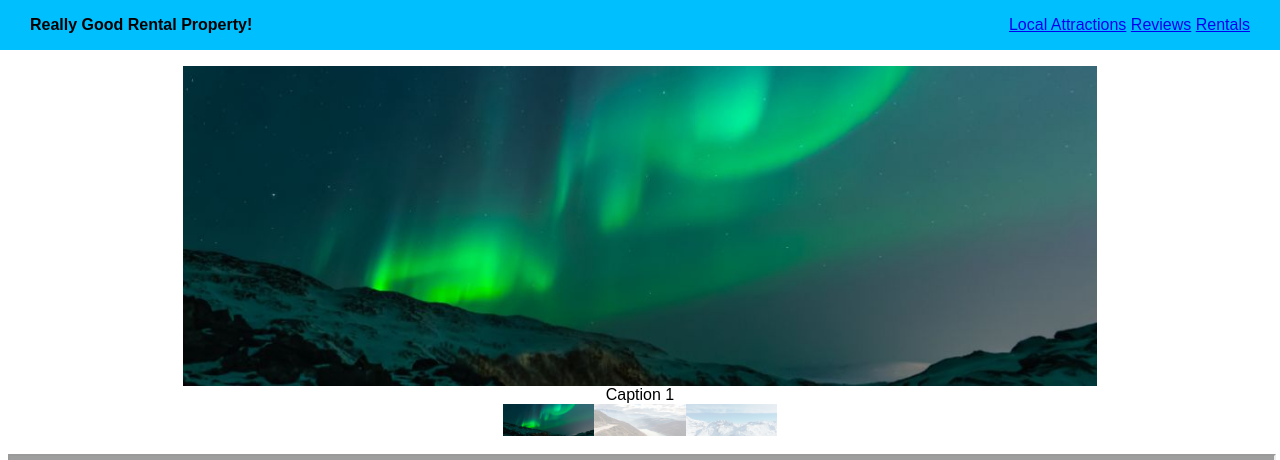
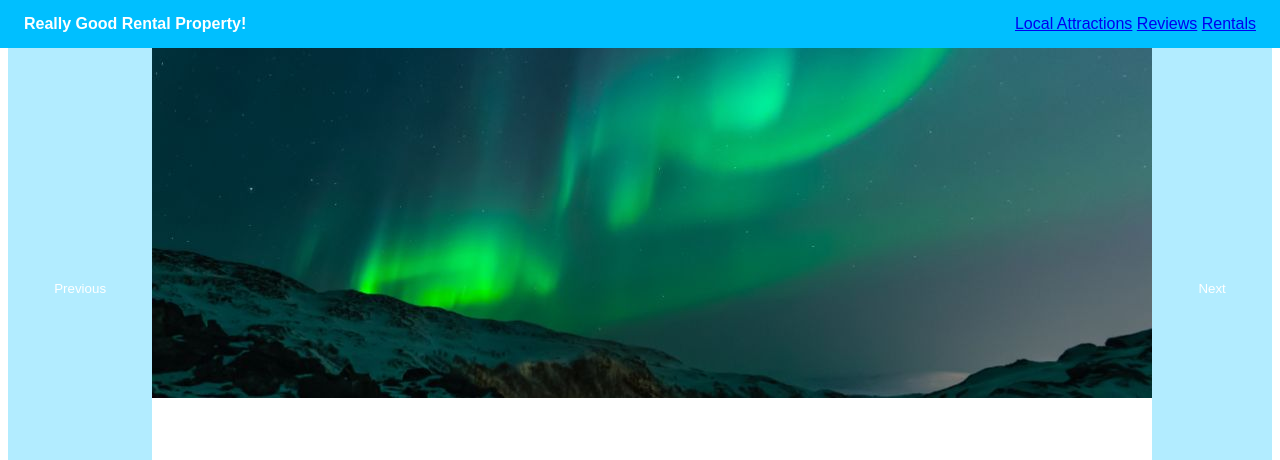
Before and after one commit to SchooledGit/WBcoursework, a Flask app: page / in a window 1280 px wide. Shown: the top 460 px of the page. Run offline with Flask 2, Linux system fonts and the light colour scheme; grey boxes are pictures that could not be loaded.

Commit message:
Heckin great css changes, gallery restructure

```diff
--- a/bookingSite/main.py
+++ b/bookingSite/main.py
@@ -113,13 +113,10 @@ def editAdmin():
 # https://stackoverflow.com/questions/5137497/find-current-directory-and-files-directory
 def loadSlides(pageName):
     # https://www.pythonforbeginners.com/files/reading-and-writing-files-in-python
-    filepath = dir_path + '\\static\\' + pageName + '.csv'
     sList = []
-    with open(filepath, 'r') as inFile:
-        reader = csv.reader(inFile)
-        aList = list(reader)
-        for i in aList:
-            sList.append(Slide('../static/images/' + pageName + '/' + i[0], i[1], i[2], i[3]))
+    tempList = readFile('static\\' + pageName + '.csv')
+    for i in tempList:
+        sList.append(Slide('../static/images/' + pageName + '/' + i[0], i[1], i[2], i[3]))
     return sList
 
 if __name__ == '__main__':
--- a/bookingSite/static/css/defaults.css
+++ b/bookingSite/static/css/defaults.css
@@ -1,36 +1,77 @@
-button {
-  /* CSS to style the buttons to feel more responsive */
+/* style buttons, also makes them feel better */
+button, input[type=submit] {
   background-color: deepskyblue;
   color: white;
-  padding: 14px 20px;
-  margin: 8px 0;
+  padding: 1em 1em;
+  margin: 0;
   border: none;
   cursor: pointer;
-  width: 100%;
 }
 
-.flex-container {
+#navbar {
+  margin: 0;
+  padding: 0;
+  color: white;
+  background-color: deepskyblue;
   position: fixed;
   top: 0;
-  left: 0;
   right: 0;
-  height: 50px;
+  left:0;
+  height: 3em;
   display: flex;
   align-items: center;
   width: 100%;
   justify-content: space-between;
   flex-wrap: nowrap;
-  background: deepskyblue;
+  cursor: default;
 }
 
-.links {
-  padding: 30px;
-}
-
-.title {
-  padding: 30px;
+/* padded from the sides */
+.links, .title {
+  margin: 1.5em;
 }
 
 body {
   margin-top: 3em;
+  font-family: Arial, Verdana, sans-serif;
 }
+
+.flexy {
+  /* centers objects using flexbox */
+  display: flex;
+  justify-content: center;
+  align-items: center;
+  flex-wrap: nowrap;
+}
+
+.container {
+  margin: 0;
+  padding: 0;
+  /* border: solid 1px deepskyblue; */
+  width: 100%;
+}
+
+/* https://www.w3schools.com/css/tryit.asp?filename=trycss_table_fancy */
+table {
+  border-collapse: collapse;
+  width: 100%;
+  text-align: left;
+}
+
+table td, table th {
+  border: 1px solid black;
+  padding: 0.25em;
+}
+
+table th {
+  background-color: deepskyblue;
+  color: white;
+}
+
+table tr:nth-child(even) {
+  background-color: #f2f2f2;
+}
+
+table tr:hover {
+  background-color: #ddd;
+}
--- /dev/null
+++ b/bookingSite/static/css/map.css
@@ -0,0 +1,5 @@
+iframe {
+  width: 100%;
+  height: 100%;
+  border: 0;
+}
--- /dev/null
+++ b/bookingSite/static/css/review.css
@@ -0,0 +1,6 @@
+/* https://stackoverflow.com/questions/5235142/how-to-disable-resizable-property-of-textarea */
+.bigtextbox {
+  resize: none;
+  width: 100%;
+  height: 40em;
+}
--- a/bookingSite/static/css/slideshow.css
+++ b/bookingSite/static/css/slideshow.css
@@ -1,5 +1,4 @@
 /* https://www.w3schools.com/howto/tryit.asp?filename=tryhow_js_slideshow, changed to look a bit better and some els have common looks */
-/* flexbox */
 body {
   overflow-x: hidden;
   overflow-y: scroll;
@@ -9,41 +8,31 @@ body {
 img {
   max-height: 100%;
   max-width: 100%;
-  margin: 0;
 }
 
-.dot-container {
-  display: flex;
-  padding: 0;
-  justify-content: center;
-  align-items: center;
-  flex-wrap: nowrap;
-}
-
-.slideshow-container {
-  width: 100%;
-  margin: 0;
-  position: relative;
+.map {
+  height: 20em;
+  text-align: center;
 }
 
 .slide {
   display: none;
-  height: 20em;
-  max-width: 100%;
-  text-align: center;
+  height: 100%;
+  max-width: 80%;
 }
 
 .caption {
-  color: black;
-  margin: auto;
-  font-size: 1em;
   text-align: center;
+  padding: 0.5em;
 }
 
 .dot {
-  padding: 0;
   border-radius: 50%;
   opacity: 0.3;
+  width: 3em;
+  height: 3em;
+  margin: 0 0.5em;
+  padding: 0;
 }
 
 .dot:hover, .active {
@@ -51,40 +40,10 @@ img {
 }
 
 .prev, .next {
-  height: 24em;
-  width: 25%;
-  top: 0;
-  font-weight: bold;
-  position: absolute;
-  opacity: 0;
-}
-
-.next {
-  right: 0;
+  height: 100%;
+  flex-grow: 1;
+  opacity: 0.3;
 }
 
 .prev:hover, .next:hover {
-  opacity: 0.3;
-}
-
-iframe {
-  width: 100%;
-  height: 100%;
-}
-
-.map-container {
-  width: 100%;
-  height: 20em;
-  text-align: center;
-  border: 0;
-}
-
-button {
-  background-color: deepskyblue;
-  color: white;
-  padding: 14px 20px;
-  margin 0;
-  border: none;
-  cursor: pointer;
-  width: 100px;
-}
+  opacity: 0.8;
--- a/bookingSite/static/rentals.csv
+++ b/bookingSite/static/rentals.csv
@@ -1,3 +1,4 @@
 2018-12-06,2018-12-07,Test,Test: ),false
 2018-12-23,2018-12-24,TESTING,TESTINGEMAIL,false
 2018-12-14,2018-12-21,after looking,email man,true
+2018-12-14,2018-12-17,aaa,as,false
--- a/bookingSite/static/reviews.csv
+++ b/bookingSite/static/reviews.csv
@@ -1 +1,2 @@
 test,2018-12-06,5,test
+AscII,07-12-2018,2,Checking if jinja works!
--- a/bookingSite/templates/home.html
+++ b/bookingSite/templates/home.html
@@ -3,73 +3,75 @@
 
 <head>
 	<title>Holiday Booking</title>
+	<link rel="stylesheet" type="text/css" href="../static/css/defaults.css">
 	<link rel="stylesheet" type="text/css" href="../static/css/slideshow.css">
-	<link rel="stylesheet" type="text/css" href="../static/css/defaults.css">
+	<link rel="stylesheet" type="text/css" href="../static/css/map.css">
 	<link rel="stylesheet" type="text/css" href="../static/css/login.css">
 	<link rel="icon" type="image/png" href="../static/images/icon.png">
 </head>
 
 <body>
-	<header>
-		<div class="flex-container">
+	<header id="navbar">
 		<h4 class="title">Really Good Rental Property!</h4>
 		<div class="links">
 			<a href="/attractions">Local Attractions</a>
 			<a href="/reviews">Reviews</a>
 			<a href="/rentals">Rentals</a>
 		</div>
-		</div>
 	</header>
-
-	</br>
 
 	<!-- https://www.w3schools.com/howto/tryit.asp?filename=tryhow_js_slideshow -->
 	<!-- https://www.w3schools.com/tags/tryit.asp?filename=tryhtml_link_image -->
-	<div class="slideshow-container">
+	<!-- images -->
+	<div class="flexy container" style="height:30em">
+		<button class="prev" onclick="plusSlides(-1)">Previous</button>
+
 		{% for s in slides %}
 		<div class="slide">
 			<a href={{s.reference}}>
 				<img src={{s.source}} alt={{s.source}}>
 			</a>
 		</div>
+		{% endfor %}
+
+		<button class="next" onclick="plusSlides(1)">Next</button>
+	</div>
+	<!-- captions -->
+	<div class="container">
+		{% for s in slides %}
 		<div class="caption">{{s.caption}}</div>
 		{% endfor %}
-
-		<button class="prev" onclick="plusSlides(-1)">Previous</button>
-		<button class="next" onclick="plusSlides(1)">Next</button>
-
-		<div class="dot-container">
+	</div>
+	<!-- dot containerr -->
+	<div class="flexy container">
 		{% for s in slides %}
-			<img class="dot" src={{s.source}} style="border-radius:0;height:2em;width:auto;" onclick="currentSlide({{s.index}})" alt={{s.caption}}>
+		<button class="dot" onclick="currentSlide({{s.index}})">{{s.index}}</button>
 		{% endfor %}
 	</div>
-	</div><br>
 	<script src="../static/js/slideshow.js"></script>
+
+	<br>
 	<!-- https://support.google.com/maps/answer/144361?co=GENIE.Platform%3DDesktop&hl=en
 			https://www.w3schools.com/tags/tag_iframe.asp
 		-->
-	<div class="map-container">
-		<iframe src="https://www.google.com/maps/embed?pb=!1m18!1m12!1m3!1d2422.3180361322597!2d1.2595098161480565!3d52.618096636706575!2m3!1f0!2f0!3f0!3m2!1i1024!2i768!4f13.1!3m3!1m2!1s0x47d9e149d0177b7d%3A0x5a24abc4a36227ba!2s38+Buckingham+Rd%2C+Norwich!5e0!3m2!1sen!2suk!4v1543934062988"></iframe>
-	</div>
+	<iframe class="map container" src="https://www.google.com/maps/embed?pb=!1m18!1m12!1m3!1d2422.3180361322597!2d1.2595098161480565!3d52.618096636706575!2m3!1f0!2f0!3f0!3m2!1i1024!2i768!4f13.1!3m3!1m2!1s0x47d9e149d0177b7d%3A0x5a24abc4a36227ba!2s38+Buckingham+Rd%2C+Norwich!5e0!3m2!1sen!2suk!4v1543934062988"></iframe>
 
 	<button onclick="document.getElementById('popuplogin').style.display='block'">Admin Login</button>
-
 	<div id="popuplogin" class="modal">
 		<form class="modal-content animate" action="adminlogin" method="post">
-			<span onclick="document.getElementById('popuplogin').style.display='none'" class="close" title="Close Modal">&times;</span>
-			<div class="login">
+			<button title="Close Modal" class="close" onclick="document.getElementById('popuplogin').style.display='none'">&times;</button><br>
 
-				<label for "user"><b>Username</b></label>
+			<label for "user">Username</label>
 			<input type="text" placeholder="Enter Username" name="user" required>
 
-				<label for "pass"><b>Password</b></label> <br>
+			<label for "pass">Password</label>
 			<input type="password" placeholder="Enter Password" name="pass" required>
 
 			<button type="submit" value="submit">Submit</button>
 	</div>
-	</div>
 	</form>
 	<script src="../static/js/closemodal.js"></script>
+
 </body>
 
 </html>
```
Also changed, not shown: bookingSite/static/css/forallstyle.css (deleted, +0 -30 lines), bookingSite/static/css/login.css (+20 -19 lines), bookingSite/templates/admin.html (+4 -6 lines), bookingSite/templates/attractions.html (+21 -14 lines), bookingSite/templates/bookings.html (+7 -10 lines), bookingSite/templates/rentals.html (+7 -8 lines), bookingSite/templates/reviews.html (+23 -13 lines). Lines whose indentation alone changed are shown as unchanged.
